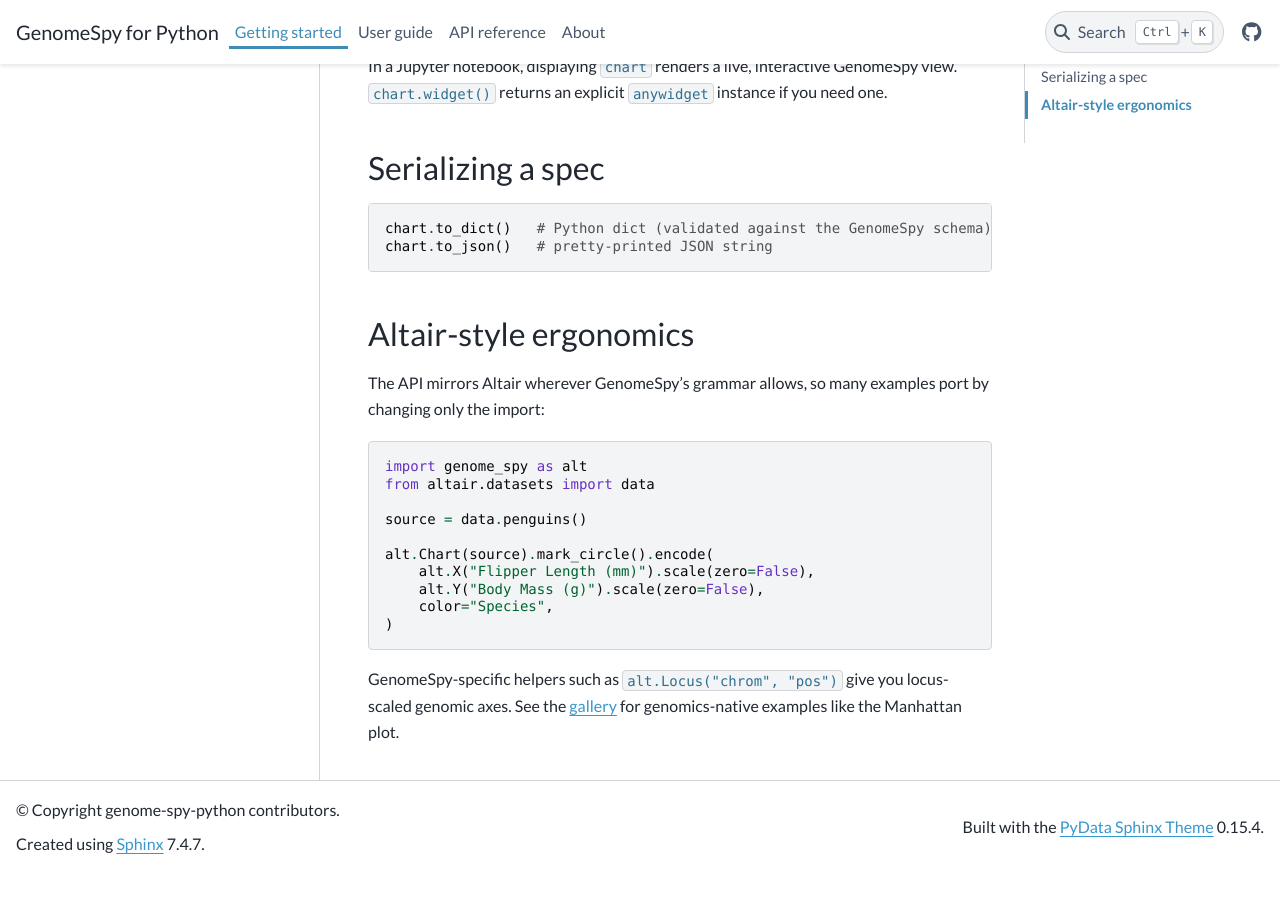
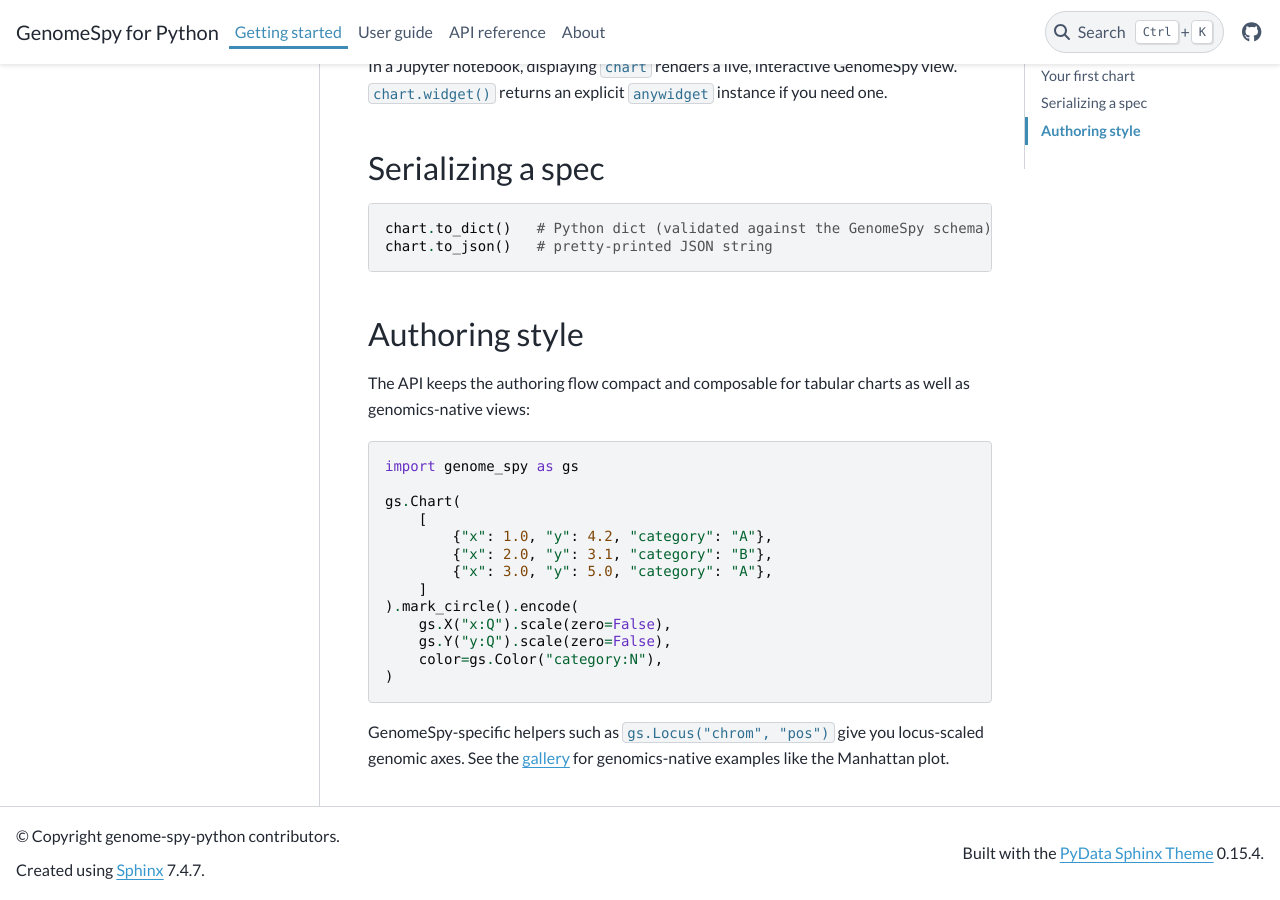
Before and after one commit to genome-spy/genome-spy-python, a Sphinx documentation site: the page built from docs/getting-started.md, in a window 1280 px wide and 900 px high, scrolled down 794 px. Built offline with Sphinx 7.4.7 and the PyData theme 0.15.4, drawn with Linux system fonts in a browser that asks for light colours; pages that are not in the unit, such as notebooks, are missing from menus; before the commit the page ends 1668 px from its top, so only the background shows below that.

Commit message:
chore(repo): ignore local-only files and trim docs copy

````diff
--- a/docs/_ext/genomespy_gallery.py
+++ b/docs/_ext/genomespy_gallery.py
@@ -8,7 +8,7 @@
 * the gallery landing page grouped into category sections.
 
 It also registers the ``genomespy-minigallery`` directive, which renders the
-Altair-style image-tile showcase used on the site's landing page.
+image-tile showcase used on the site's landing page.
 
 Example modules are the single source of truth; authors never edit the
 generated pages. The generation core lives in ``tools/docs_gallery.py`` so the
@@ -219,7 +219,7 @@
 
 
 class GenomeSpyMiniGallery(Directive):
-    """Render the Altair-style image-tile showcase for the landing page."""
+    """Render the image-tile showcase for the landing page."""
 
     has_content = False
 
--- a/docs/_static/genomespy.css
+++ b/docs/_static/genomespy.css
@@ -2,7 +2,7 @@
  *
  * Brands the pydata-sphinx-theme with the genomespy.app design language: Lato
  * body text, a Special Elite wordmark, brand blues (#3e8cb6 / #3797ce /
- * #7fbbdd), and an Altair-style image-tile showcase on the landing page. */
+ * #7fbbdd), and an image-tile showcase on the landing page. */
 
 @import url("https://fonts.googleapis.com/css2?family=Lato:wght@400;700&family=Special+Elite&display=swap");
 
@@ -50,7 +50,7 @@
   font-size: 1.15rem;
 }
 
-/* ---------- Altair-style showcase band ---------- */
+/* ---------- Showcase band ---------- */
 #gs-showcase {
   margin: 1.5rem auto 2.5rem;
   position: relative;
--- a/docs/getting-started.md
+++ b/docs/getting-started.md
@@ -40,24 +40,27 @@
 chart.to_json()   # pretty-printed JSON string
 ```
 
-## Altair-style ergonomics
+## Authoring style
 
-The API mirrors Altair wherever GenomeSpy's grammar allows, so many examples
-port by changing only the import:
+The API keeps the authoring flow compact and composable for tabular charts as
+well as genomics-native views:
 
 ```python
-import genome_spy as alt
-from altair.datasets import data
+import genome_spy as gs
 
-source = data.penguins()
-
-alt.Chart(source).mark_circle().encode(
-    alt.X("Flipper Length (mm)").scale(zero=False),
-    alt.Y("Body Mass (g)").scale(zero=False),
-    color="Species",
+gs.Chart(
+    [
+        {"x": 1.0, "y": 4.2, "category": "A"},
+        {"x": 2.0, "y": 3.1, "category": "B"},
+        {"x": 3.0, "y": 5.0, "category": "A"},
+    ]
+).mark_circle().encode(
+    gs.X("x:Q").scale(zero=False),
+    gs.Y("y:Q").scale(zero=False),
+    color=gs.Color("category:N"),
 )
 ```
 
-GenomeSpy-specific helpers such as `alt.Locus("chrom", "pos")` give you
+GenomeSpy-specific helpers such as `gs.Locus("chrom", "pos")` give you
 locus-scaled genomic axes. See the [gallery](gallery/index.md) for genomics-native
 examples like the Manhattan plot.
````
Also changed, not shown: CHANGELOG_STAGING.md (deleted, +0 -72 lines), README.md (+22 -66 lines), docs/about.md (+3 -6 lines), docs/index.md (+2 -2 lines), docs/user-guide/composition.md (+1 -1 lines), .claude/skills/commit/SKILL.md (deleted), .claude/skills/devlog/SKILL.md (deleted), 2 other files.
